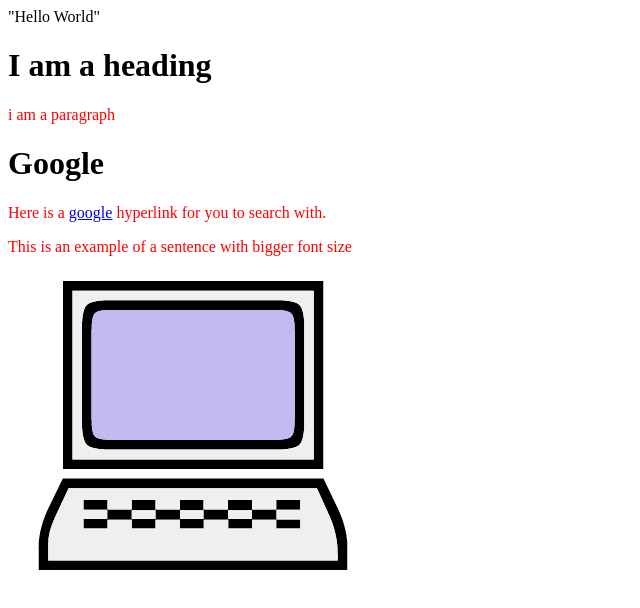
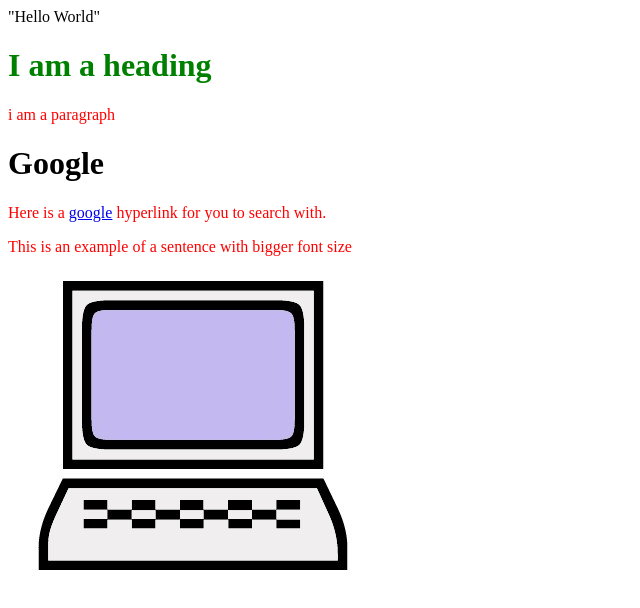
Before and after one commit to brockdarling/brockdarling.github.io, a plain HTML site: page index.html in a window 1280 px wide. Shown: the whole page, without its empty margins (0-640 px from the left). Drawn offline with Linux system fonts and the light colour scheme.

Commit message:
Update index.html

```diff
--- a/index.html
+++ b/index.html
@@ -5,7 +5,7 @@
       <style>
          p {color: red;}
          #green-txt{
-            color: green:}
+            color: green;}
 
          </style
      </head>
```
